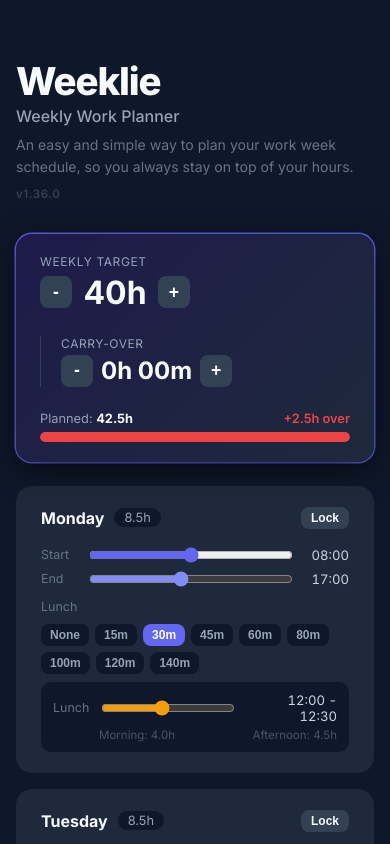
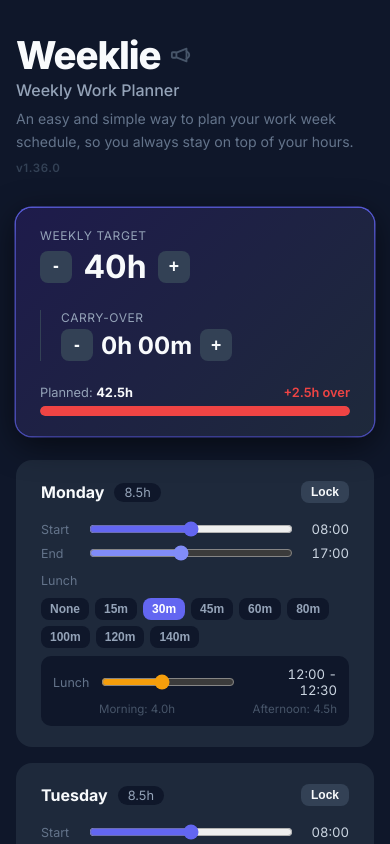
Before and after one commit to josephdanielhill/Weeklie, a React (Vite) app: page / in a window 390 px wide. Shown: the top 844 px of the page. Built offline with nearby package versions, Linux system fonts and the light colour scheme.

Commit message:
Add megaphone feedback icon next to Weeklie header
Adds a small megaphone SVG icon beside the "Weeklie" title that opens
the Tally feedback form (https://tally.so/r/zxNrGM) in a new tab on click.

https://claude.ai/code/session_01PPNd2QWGHemUHGBttSDTEJ

```diff
--- a/src/App.jsx
+++ b/src/App.jsx
@@ -227,7 +227,24 @@ export default function App() {
       <div style={{ maxWidth: 720, margin: "0 auto" }}>
 
         <div style={{ marginBottom: "2rem" }}>
-          <h1 style={{ fontSize: "2.4rem", fontWeight: 800, color: "#f8fafc", marginBottom: 2, letterSpacing: "-0.03em" }}>Weeklie</h1>
+          <div style={{ display: "flex", alignItems: "center", gap: "0.6rem", marginBottom: 2 }}>
+            <h1 style={{ fontSize: "2.4rem", fontWeight: 800, color: "#f8fafc", margin: 0, letterSpacing: "-0.03em" }}>Weeklie</h1>
+            <a
+              href="https://tally.so/r/zxNrGM"
+              target="_blank"
+              rel="noopener noreferrer"
+              title="Share feedback"
+              style={{ display: "flex", alignItems: "center", color: "#475569", transition: "color 0.15s" }}
+              onMouseEnter={e => e.currentTarget.style.color = "#94a3b8"}
+              onMouseLeave={e => e.currentTarget.style.color = "#475569"}
+            >
+              <svg xmlns="http://www.w3.org/2000/svg" width="22" height="22" viewBox="0 0 24 24" fill="none" stroke="currentColor" strokeWidth="2" strokeLinecap="round" strokeLinejoin="round">
+                <rect x="2" y="9" width="5" height="6" rx="1"/>
+                <path d="M7 9.5L18 5v14L7 14.5"/>
+                <path d="M18 8c2 1 3 2.5 3 4s-1 3-3 4"/>
+              </svg>
+            </a>
+          </div>
           <p style={{ fontSize: "1rem", color: "#94a3b8", fontWeight: 500, margin: "0 0 8px 0" }}>Weekly Work Planner</p>
           <p style={{ fontSize: "0.88rem", color: "#64748b", margin: 0, maxWidth: 480, lineHeight: 1.6 }}>An easy and simple way to plan your work week schedule, so you always stay on top of your hours.</p>
           <span style={{ display: "inline-block", marginTop: 8, fontSize: "0.72rem", color: "#334155", fontWeight: 600, letterSpacing: "0.05em" }}>v1.36.0</span>
```
